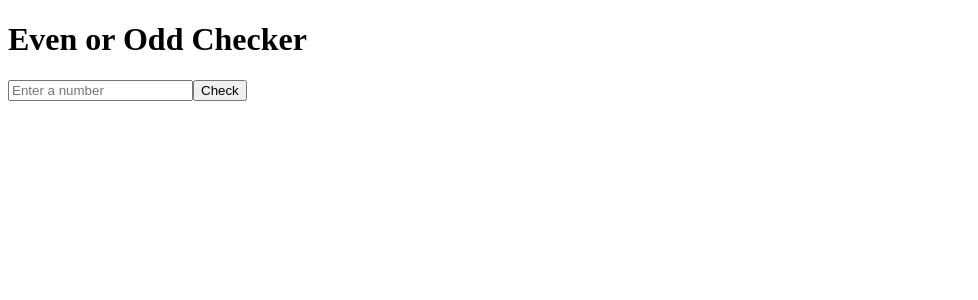
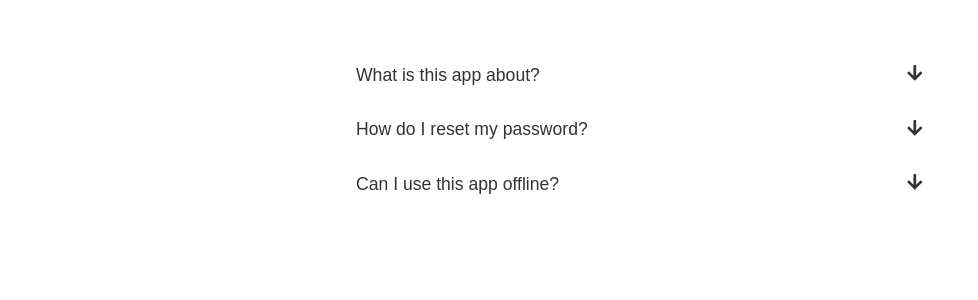
Before and after one commit to varaprasadbotta/react-interview-questions, a React (Vite) app: page / in a window 1280 px wide. Shown: the top 300 px of the page, without its empty margins (0-978 px from the left). Built offline with nearby package versions, Linux system fonts and the light colour scheme.

Commit message:
FaqAccordion question and react icons

```diff
--- a/package.json
+++ b/package.json
@@ -11,7 +11,8 @@
   },
   "dependencies": {
     "react": "^19.1.1",
-    "react-dom": "^19.1.1"
+    "react-dom": "^19.1.1",
+    "react-icons": "^5.5.0"
   },
   "devDependencies": {
     "@eslint/js": "^9.36.0",
--- a/src/App.jsx
+++ b/src/App.jsx
@@ -1,11 +1,10 @@
 import "./App.css";
-import ChipsInput from "./coding-questions/ChipsInput";
-import  EvenOrOddChecker  from "./coding-questions/EvenOrOddChecker";
+import FaqAccordion from "./coding-questions/FaqAccordion";
 
 function App() {
   return (
     <>
-      <EvenOrOddChecker />
+     <FaqAccordion/>
     </>
   );
 }
--- /dev/null
+++ b/src/coding-questions/FaqAccordion.css
@@ -0,0 +1,26 @@
+.mainContainer {
+  max-width: 600px;
+  margin: 2rem auto;
+  padding: 1rem;
+  font-family: sans-serif;
+}
+
+.faq-question {
+  background: none;
+  border: none;
+  width: 100%;
+  font-size: 1.1rem;
+  padding: 1rem;
+  cursor: pointer;
+  display: flex;
+  justify-content: space-between;
+  align-items: center;
+  font-weight: 500;
+  color: #333;
+}
+
+.faq-answer {
+  padding: 0 1rem 1rem;
+  color: #555;
+  font-size: 1rem;
+}
--- /dev/null
+++ b/src/coding-questions/FaqAccordion.jsx
@@ -0,0 +1,46 @@
+import React, { useState } from "react";
+import { FaArrowDown } from "react-icons/fa";
+import { FaArrowUp } from "react-icons/fa6";
+import './FaqAccordion.css';
+
+const faqs = [
+  {
+    question: "What is this app about?",
+    answer: "This app helps users track and improve their daily habits.",
+  },
+  {
+    question: "How do I reset my password?",
+    answer:
+      "Click on 'Forgot Password' on the login screen and follow instructions.",
+  },
+  {
+    question: "Can I use this app offline?",
+    answer: "Yes, some features are available offline after the initial setup.",
+  },
+];
+
+const FaqAccordion = () => {
+  const [activeIndex, setActiveIndex] = useState(null);
+
+  const handleButton = (index) => {
+    setActiveIndex((prevIndex) => (prevIndex === index ? null : index));
+  };
+
+  return (
+    <div className="mainContainer">
+      {faqs.map((faq, index) => (
+        <div key={index}>
+          <button onClick={() => handleButton(index)} className="faq-question">
+            <span>{faq.question}</span>
+            <span>
+              {activeIndex === index ? <FaArrowUp /> : <FaArrowDown />}
+            </span>
+          </button>
+          {activeIndex === index && <div className="faq-answer">{faq.answer}</div>}
+        </div>
+      ))}
+    </div>
+  );
+};
+
+export default FaqAccordion;
```
Also changed, not shown: 1 other file (tests, documents, lock files or other folders).
